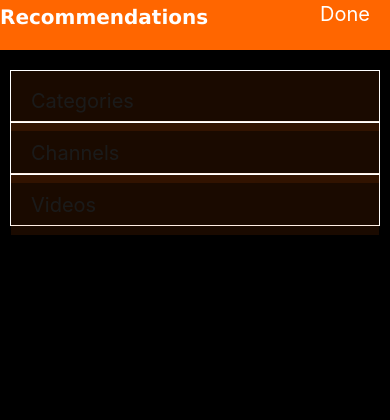
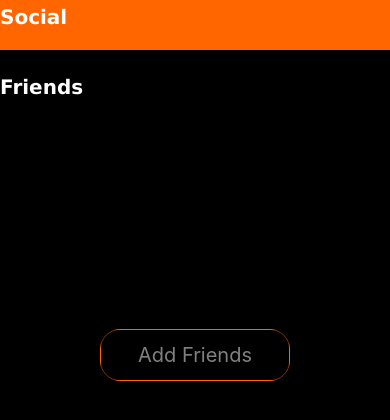
Before and after one commit to jaiutkarsh02/psyzor, a React Native app in the folder PsyzorFactory/: screen / in a window 390 px wide. Shown: the top 420 px of the page. Built offline with nearby package versions, Linux system fonts and the light colour scheme.

Commit message:
CSS Done

```diff
--- a/PsyzorFactory/App.js
+++ b/PsyzorFactory/App.js
@@ -26,7 +26,7 @@
 
     return (
 
-      <Recommendations/>
+      <Social/>
 
     );
     }
--- a/PsyzorFactory/Components/Presence.js
+++ b/PsyzorFactory/Components/Presence.js
@@ -159,6 +159,7 @@
 </View>
 
 
+
           </ScrollView>
 
       );
--- a/PsyzorFactory/Components/Recommendations.js
+++ b/PsyzorFactory/Components/Recommendations.js
@@ -66,7 +66,15 @@
         buttonWhiteText: {
             fontSize: 20,
             color: '#FFF',
+
+            top:12,
+            fontWeight:"bold"
+        },
+        buttonWhiteText1: {
+            fontSize: 20,
+            color: '#FFF',
             alignSelf:'flex-start'
+
         },
         buttonBlackText: {
             fontSize: 20,
@@ -79,22 +87,32 @@
         },
         primaryButton: {
             backgroundColor: '#FF6600',
+            height:50,
             right:0,
             top:-45,
-            height:20,
             alignSelf: 'flex-end',
             marginRight:0
         },
         primaryButton1: {
-            backgroundColor: '#FF6600',
-            height:60,
-            opacity:0.1
+            backgroundColor: '#000',
+            opacity:0.5
+
+        },
+        buttonText:
+        {
+
+            marginLeft:10,
+            color:'#fff',
+            fontSize:20,
+            fontWeight:'bold',
+            top:10
+
 
         },
         footer: {
         marginRight:10,
         marginLeft:10,
-          borderColor:"white",
+          borderColor:"#ff6600",
             borderWidth:1,
             height:52
         }
@@ -104,8 +122,10 @@
 
           <ScrollView style={styles.scroll}>
           <Header>
-              <Container>
-                  <Label text="Recommendations"/>
+              <Container flex-flexDirection="row">
+              <View>
+            <Text style={[styles.buttonText]}>Recoomendations</Text>
+            </View>
                   <Button
             label="Done"
             styles={{button: styles.primaryButton, label: styles.buttonWhiteText}}
@@ -116,7 +136,7 @@
     <Container>
         <Button
             label="Categories"
-            styles={{button: styles.primaryButton1, label: styles.buttonWhiteText}}
+            styles={{button: styles.primaryButton1, label: styles.buttonWhiteText1}}
             onPress={this.press.bind(this)} />
     </Container>
 </View>
@@ -124,7 +144,7 @@
     <Container>
         <Button
             label="Channels"
-            styles={{button: styles.primaryButton1, label: styles.buttonWhiteText}}
+            styles={{button: styles.primaryButton1, label: styles.buttonWhiteText1}}
             onPress={this.press.bind(this)} />
     </Container>
 </View>
@@ -132,7 +152,7 @@
     <Container>
         <Button
             label="Videos"
-            styles={{button: styles.primaryButton1, label: styles.buttonWhiteText}}
+            styles={{button: styles.primaryButton1, label: styles.buttonWhiteText1}}
             onPress={this.press.bind(this)} />
 
     </Container>
--- a/PsyzorFactory/Components/Settings.js
+++ b/PsyzorFactory/Components/Settings.js
@@ -115,7 +115,8 @@
             marginTop:325,
               borderColor:"#ff6600",
                 borderWidth:1,
-                height:52
+                height:52,
+                borderRadius:30
             }
         });
       return (
```
